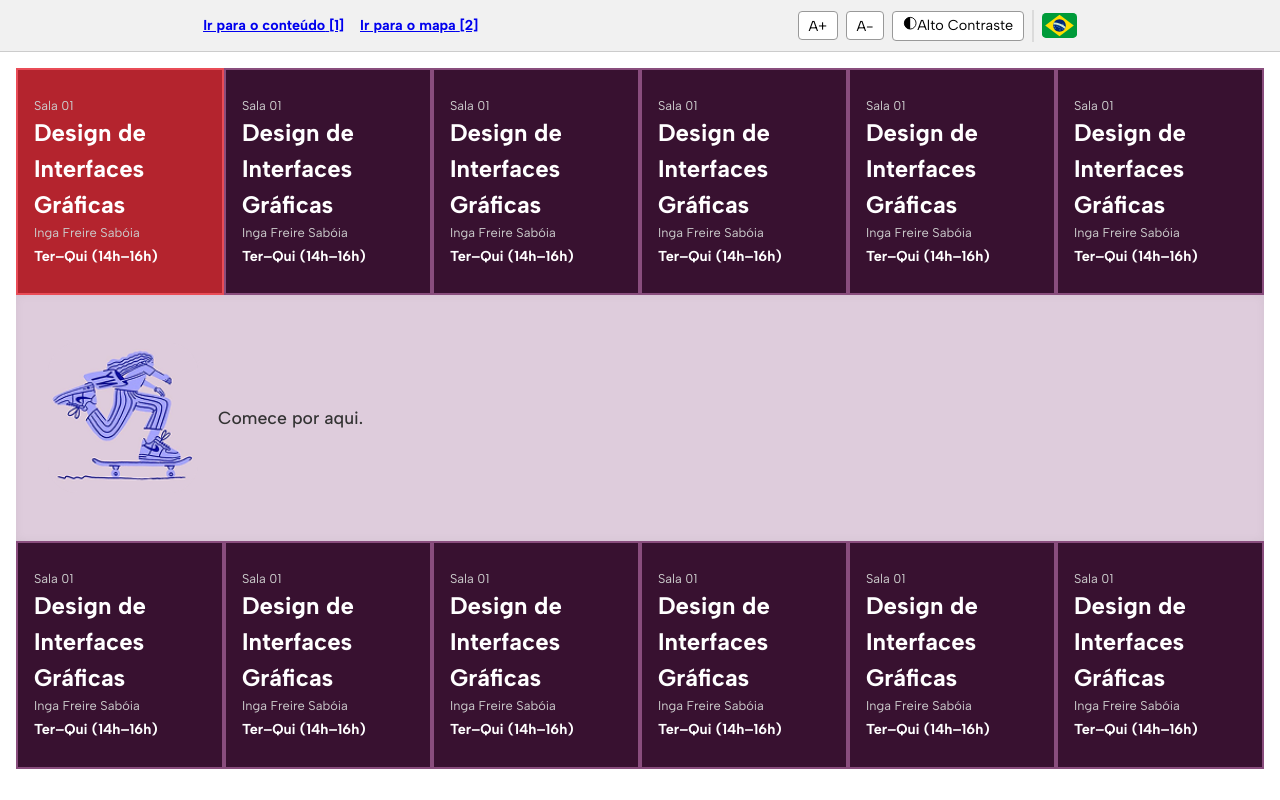
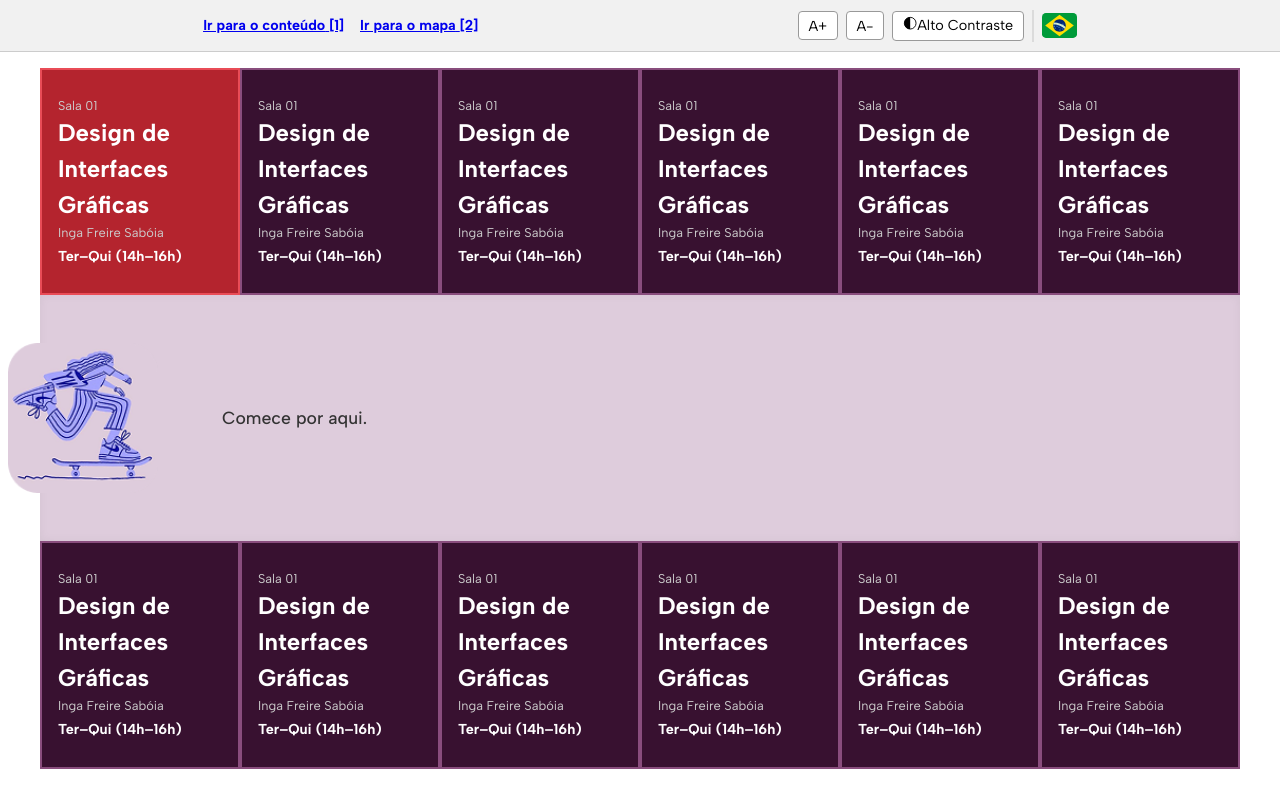
Before and after one commit to TheBugs-io/cadeasala-front, a React (Vite) app: page /mapa-salas in a window 1280 px wide. Built offline with nearby package versions, Linux system fonts and the light colour scheme; no server answers.

Commit message:
up: using translatex to placeholder icon

```diff
--- a/src/app/Features/SMD-Maps/styles/MapaStyle.css
+++ b/src/app/Features/SMD-Maps/styles/MapaStyle.css
@@ -3,8 +3,8 @@
   flex-direction: column;
   align-items: center;
   width: 100%;
-  padding: 1rem;
   border-radius: 5px;
+  padding: 1rem 2.5rem;
 }
 
 .row {
@@ -19,13 +19,13 @@
   padding: 3rem 2rem;
   display: flex;
   align-items: center;
-  gap: 20px;
   box-shadow: inset 0 0 10px rgba(0, 0, 0, 0.05);
 }
 
 .hallway-map img {
   width: 150px;
   height: auto;
+  transform: translateX(-4rem);
 }
 
 .hallway-map p {
@@ -57,4 +57,8 @@
   .hallway-map p {
     font-size: 1em;
   }
+
+  .hallway-map img {
+    transform: none;
+  }
 }
```
